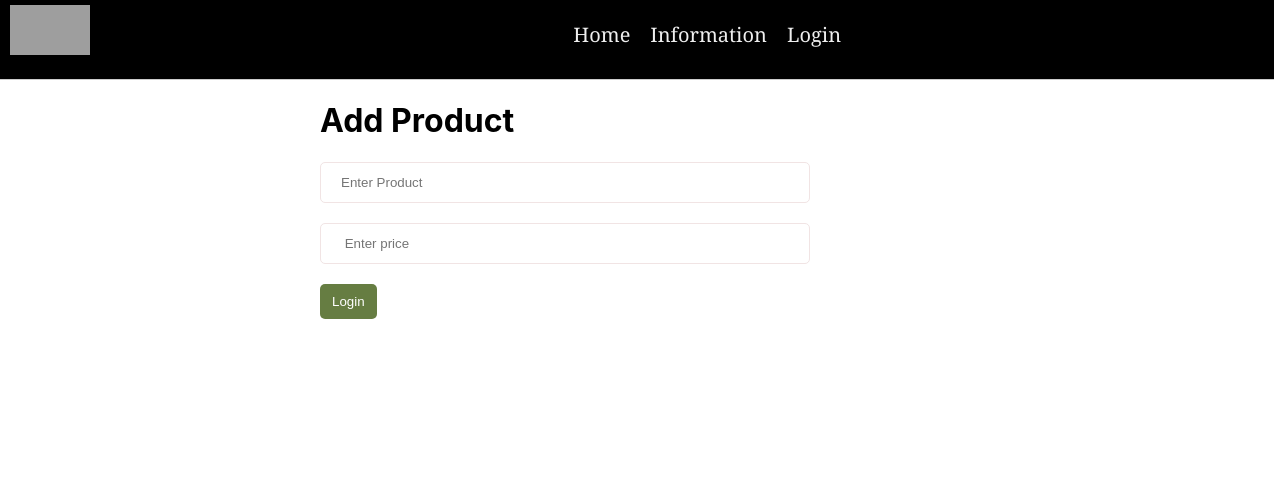
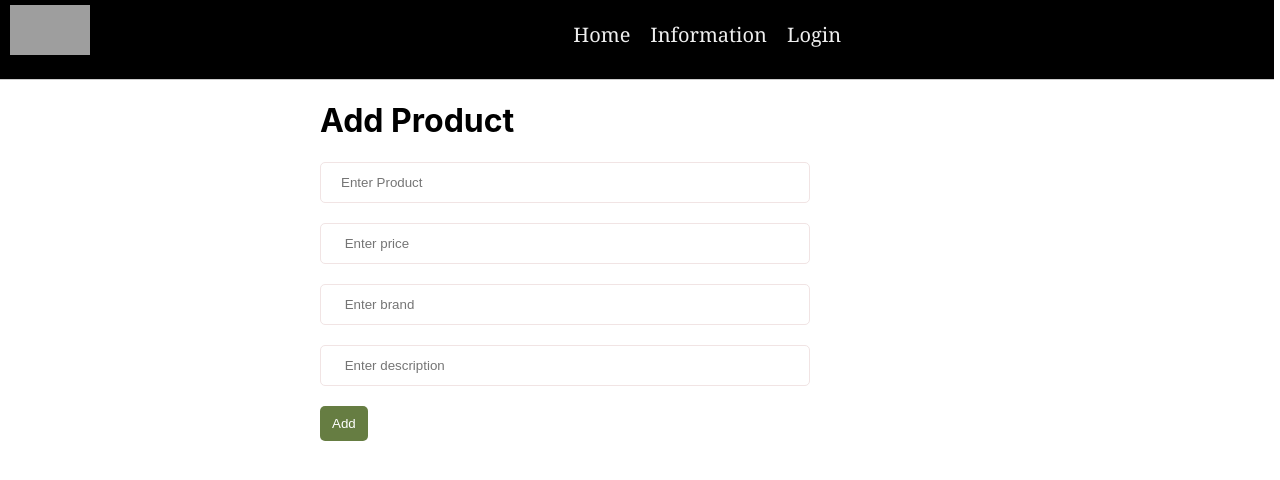
Before and after one commit to Kevine-nzayanga/Product-Website, a React (Create React App) app: page /form in a window 1280 px wide. Shown: the top 480 px of the page. Built offline with nearby package versions, Linux system fonts and the light colour scheme; grey boxes are pictures that could not be loaded.

Commit message:
product details

```diff
--- a/src/Form/index.js
+++ b/src/Form/index.js
@@ -1,4 +1,3 @@
-
 import React,{useState} from "react";
 import './style.css';
 
@@ -6,6 +5,8 @@ const Form = ()=>{
     const [isSubmitted, setIsSubmitted] = useState(false);
     const [product, setproduct]=useState('');
     const [price, setprice] = useState('');
+    const [brand, setbrand] = useState('');
+    const [description, setdescription] = useState('');
 
     const [message, setMessage] = useState("");
 
@@ -16,7 +17,9 @@ const Form = ()=>{
           setMessage("Successfully added product!");
          const data ={
             product: product,
-            price: price
+            price: price,
+            brand:brand,
+            description:description
          }
          console.log({data});
 
@@ -53,7 +56,15 @@ const Form = ()=>{
                 onChange={(p)=>setprice(p.target.value)}/>
                 <br/>
                 <br/>
-                 <button  type="submit">Login</button>
+                <input placeholder=" Enter brand" type="text"
+                onChange={(p)=>setbrand(p.target.value)}/>
+                <br/>
+                <br/>
+                <input placeholder=" Enter description" type="text"
+                onChange={(p)=>setdescription(p.target.value)}/>
+                <br/>
+                <br/>
+                 <button type="submit">Add</button>
             </form>
             {isSubmitted && <p>{message}</p>}
         </div>
```
